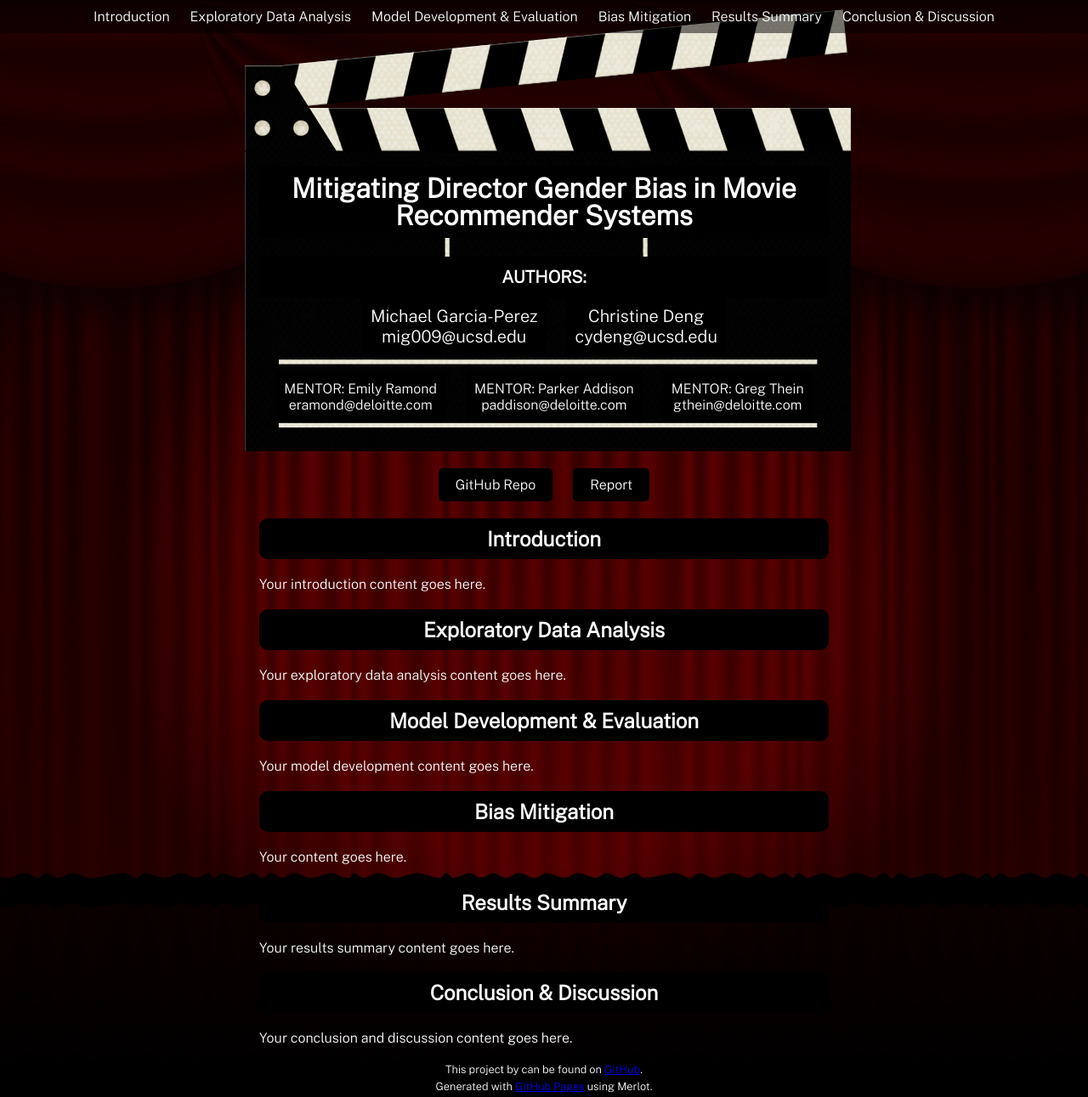
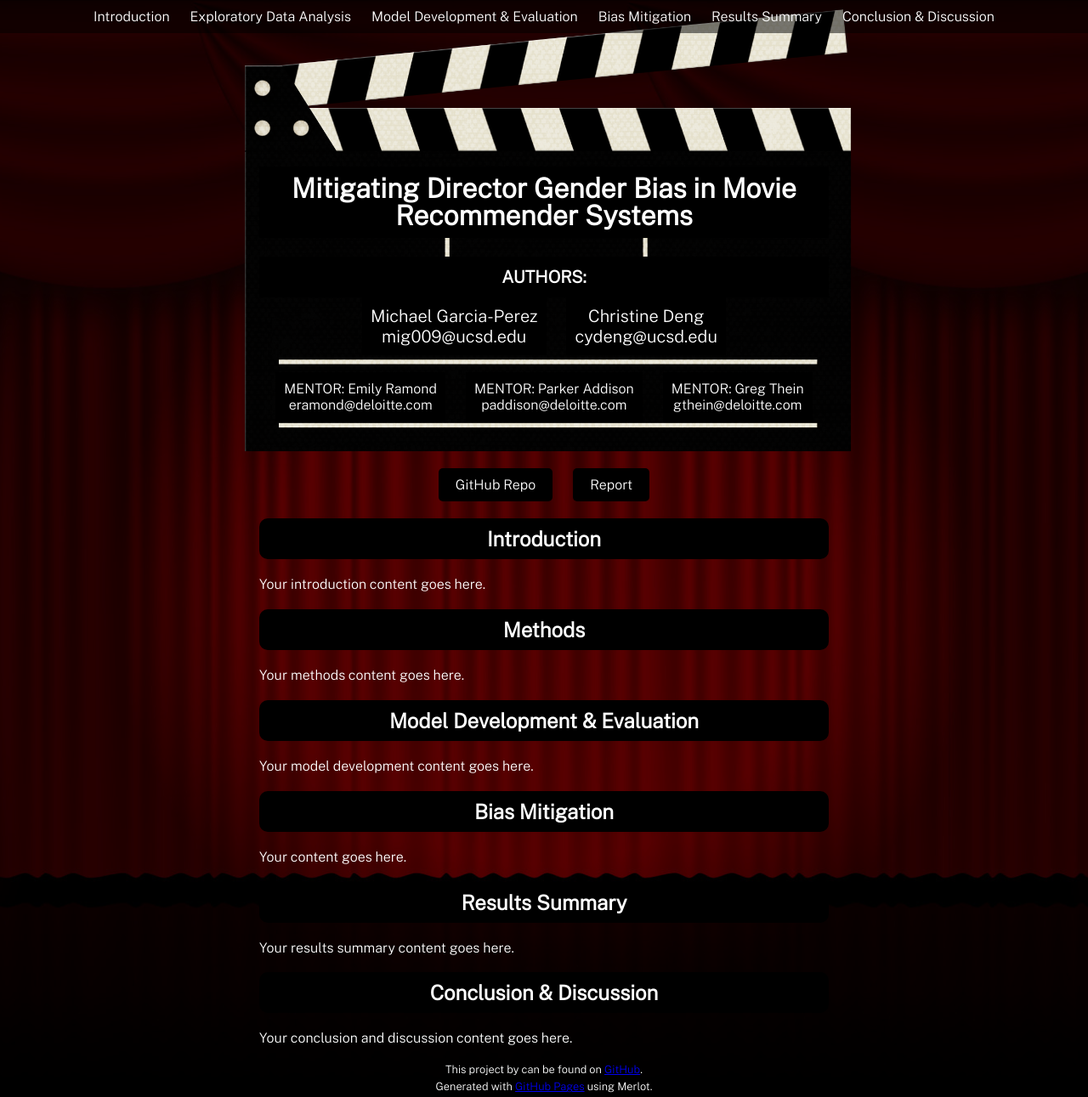
Before and after one commit to michael-garciaperez/DSC180A-Methodology-5, a Jekyll site: the page built from index.md, in a window 1280 px wide and 1291 px high. Shown: the whole window at 85% size. Built offline with Jekyll 4.4.1, drawn with Linux system fonts in a browser that asks for light colours.

Commit message:
Update index.md

```diff
--- a/index.md
+++ b/index.md
@@ -7,9 +7,9 @@ title: "Mitigating Director Gender Bias in Movie Recommender Systems"
 
 Your introduction content goes here.
 
-## Exploratory Data Analysis
+## Methods
 
-Your exploratory data analysis content goes here.
+Your methods content goes here.
 
 ## Model Development & Evaluation
 
```
